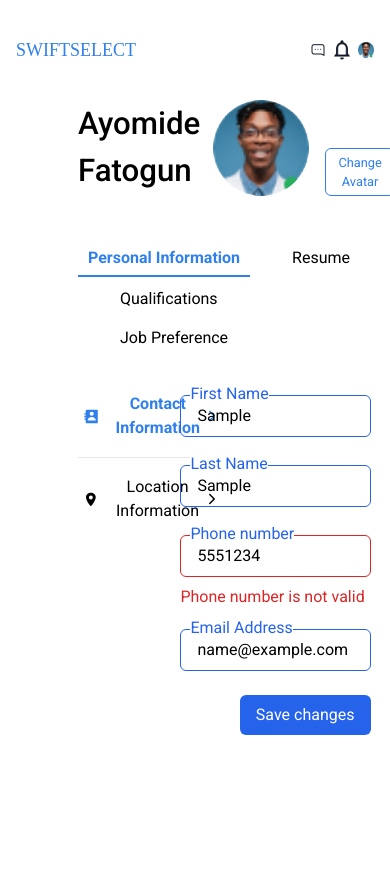
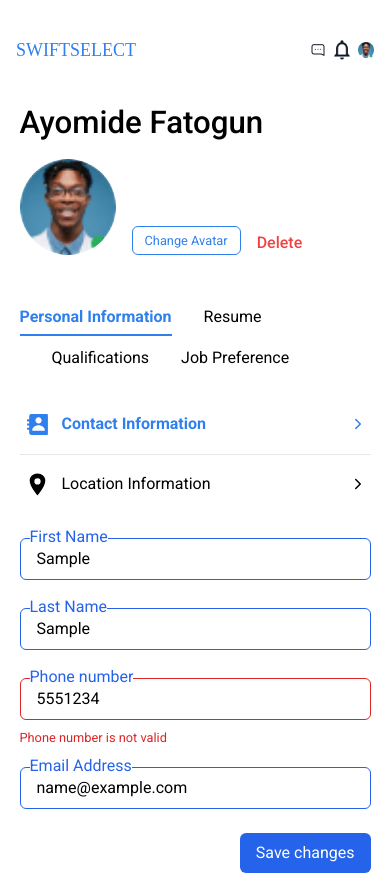
Before and after one commit to Danny4life/Mentee-Project, a React (Vite) app: page /profile in a window 390 px wide. Both pictures are taken after typing "Sample", "Sample", "5551234", "name@example.com" into the empty fields and a click on the button "Save changes". Before the commit the page ends 844 px from the top, so only its background shows below. Built offline with nearby package versions, Linux system fonts and the light colour scheme; a web font is replaced by a local one.

Commit message:
feat: added the job seeker profile page - mobile version

```diff
--- a/src/Pages/ProfilePage.jsx
+++ b/src/Pages/ProfilePage.jsx
@@ -7,9 +7,9 @@ function ProfilePage() {
   return (
     <GeneralLayout>
       <div className="w-[90%] mx-auto">
-        <div className="w-5/6 ml-auto my-5 space-y-10">
+        <div className="lg:w-5/6 lg:ml-auto my-5 space-y-10">
           {/* TOP HEADER */}
-          <div className="flex justify-between items-center">
+          <div className="lg:flex lg:justify-between items-center space-y-3 lg:space-y-0">
             <h2 className="font-medium text-3xl">Ayomide Fatogun</h2>
             <div className="flex items-end gap-x-4">
               <img
--- a/src/components/profile/ContactInformation.jsx
+++ b/src/components/profile/ContactInformation.jsx
@@ -34,7 +34,7 @@ const ContactInformation = () => {
             />
             <div className="label text-blue-600">First Name</div>
             {errors.firstName && (
-              <p className="text-red-600">{errors.firstName.message}</p>
+              <p className="text-red-600 text-sm">{errors.firstName.message}</p>
             )}
           </div>
 
@@ -54,7 +54,7 @@ const ContactInformation = () => {
             />
             <div className="label text-blue-600">Last Name</div>
             {errors.lastName && (
-              <p className="text-red-600">{errors.lastName.message}</p>
+              <p className="text-red-600 text-sm">{errors.lastName.message}</p>
             )}
           </div>
 
@@ -78,7 +78,9 @@ const ContactInformation = () => {
             />
             <div className="label text-blue-600">Phone number</div>
             {errors.phoneNumber && (
-              <p className="text-red-600">{errors.phoneNumber.message}</p>
+              <p className="text-red-600 text-sm">
+                {errors.phoneNumber.message}
+              </p>
             )}
           </div>
 
@@ -102,7 +104,7 @@ const ContactInformation = () => {
             />
             <div className="label text-blue-600">Email Address</div>
             {errors.email && (
-              <p className="text-red-600">{errors.email.message}</p>
+              <p className="text-red-600 text-sm">{errors.email.message}</p>
             )}
           </div>
         </div>
--- a/src/components/profile/Screen.jsx
+++ b/src/components/profile/Screen.jsx
@@ -23,8 +23,8 @@ const UserProfileSettings = () => {
     {
       title: "Personal Information",
       content: (
-        <div className="flex justify-between w-full">
-          <div className="sub-tabs grid w-[30%] space-y-3 h-fit">
+        <div className="lg:flex lg:justify-between w-full">
+          <div className="sub-tabs grid lg:w-[30%] space-y-3 h-fit">
             <button
               className={`sub-tab ${
                 personalInfoSubTab === 0 ? "active" : ""
@@ -53,7 +53,7 @@ const UserProfileSettings = () => {
               </span>
             </button>
           </div>
-          <div className="sub-tab-content w-[65%]">
+          <div className="sub-tab-content lg:w-[65%] mt-7 lg:mt-0">
             {personalInfoSubTab === 0 ? (
               <ContactInformation />
             ) : (
--- a/src/components/profile/style.css
+++ b/src/components/profile/style.css
@@ -1,5 +1,5 @@
 .main-tabs .main-tab {
-  padding: 10px;
+  padding: 10px 0px;
   padding-bottom: 5px;
   cursor: pointer;
 }
```
